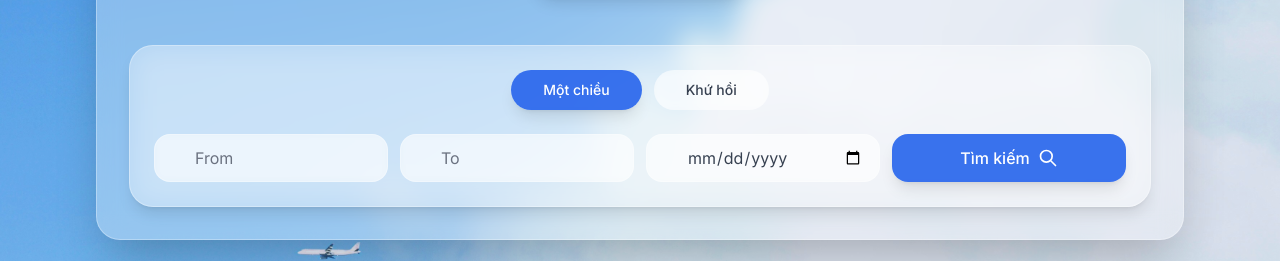
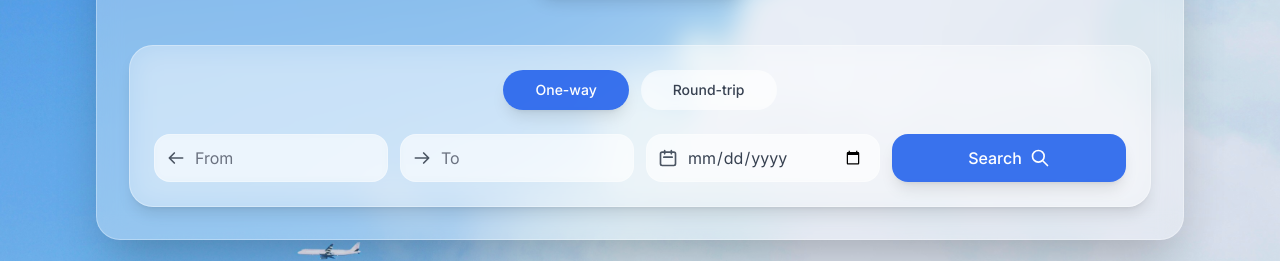
Before and after one commit to dDxCg/QAirline, a React (Vite) app in the folder frontend/: page / in a window 1280 px wide. Shown: the part 387-648 px from the top of the page. Built offline with nearby package versions, Linux system fonts and the light colour scheme; no server answers.

Commit message:
search form trans back to English

```diff
--- a/frontend/src/components/search/SearchForm.tsx
+++ b/frontend/src/components/search/SearchForm.tsx
@@ -49,7 +49,7 @@ const SearchForm: React.FC = () => {
                 : "bg-white/50 text-gray-700 hover:bg-white/70"
             }`}
           >
-            Một chiều
+            One-way
           </button>
           <button
             type="button"
@@ -60,7 +60,7 @@ const SearchForm: React.FC = () => {
                 : "bg-white/50 text-gray-700 hover:bg-white/70"
             }`}
           >
-            Khứ hồi
+            Round-trip
           </button>
         </div>
 
@@ -68,7 +68,11 @@ const SearchForm: React.FC = () => {
         <div className="grid grid-cols-1 sm:grid-cols-2 lg:grid-cols-4 items-stretch gap-2 sm:gap-3">
           {/* From */}
           <div className="relative">
-            <div className="absolute left-3 top-1/2 -translate-y-1/2 flex items-center text-gray-500 z-10"></div>
+            <div className="absolute left-3 top-1/2 -translate-y-1/2 flex items-center text-gray-600 z-10">
+              <svg className="w-5 h-5" fill="none" viewBox="0 0 24 24" stroke="currentColor">
+                <path strokeLinecap="round" strokeLinejoin="round" strokeWidth={2} d="M20 12H4M4 12l6-6m-6 6l6 6" />
+              </svg>
+            </div>
             <Input
               type="text"
               value={formData.origin}
@@ -82,7 +86,11 @@ const SearchForm: React.FC = () => {
 
           {/* To */}
           <div className="relative">
-            <div className="absolute left-3 top-1/2 -translate-y-1/2 flex items-center text-gray-500 z-10"></div>
+            <div className="absolute left-3 top-1/2 -translate-y-1/2 flex items-center text-gray-600 z-10">
+              <svg className="w-5 h-5" fill="none" viewBox="0 0 24 24" stroke="currentColor">
+                <path strokeLinecap="round" strokeLinejoin="round" strokeWidth={2} d="M4 12h16m-6-6l6 6-6 6" />
+              </svg>
+            </div>
             <Input
               type="text"
               value={formData.destination}
@@ -99,7 +107,11 @@ const SearchForm: React.FC = () => {
 
           {/* Departure Date */}
           <div className="relative">
-            <div className="absolute left-3 top-1/2 -translate-y-1/2 flex items-center text-gray-500 z-10"></div>
+            <div className="absolute left-3 top-1/2 -translate-y-1/2 flex items-center text-gray-600 z-10">
+              <svg className="w-5 h-5" fill="none" viewBox="0 0 24 24" stroke="currentColor">
+                <path strokeLinecap="round" strokeLinejoin="round" strokeWidth={2} d="M8 7V3m8 4V3m-9 8h10M5 21h14a2 2 0 002-2V7a2 2 0 00-2-2H5a2 2 0 00-2 2v12a2 2 0 002 2z" />
+              </svg>
+            </div>
             <Input
               type="date"
               value={formData.departureTime}
@@ -120,7 +132,7 @@ const SearchForm: React.FC = () => {
             className="w-full h-10 sm:h-12 bg-blue-600/90 backdrop-blur-sm text-white rounded-xl hover:bg-blue-700/90 transition-colors duration-200 shadow-lg"
           >
             <span className="flex items-center justify-center text-sm sm:text-base">
-              Tìm kiếm
+              Search
               <svg className="w-4 sm:w-5 h-4 sm:h-5 ml-2" fill="none" viewBox="0 0 24 24" stroke="currentColor">
                 <path strokeLinecap="round" strokeLinejoin="round" strokeWidth={2} d="M21 21l-6-6m2-5a7 7 0 11-14 0 7 7 0 0114 0z" />
               </svg>
```
